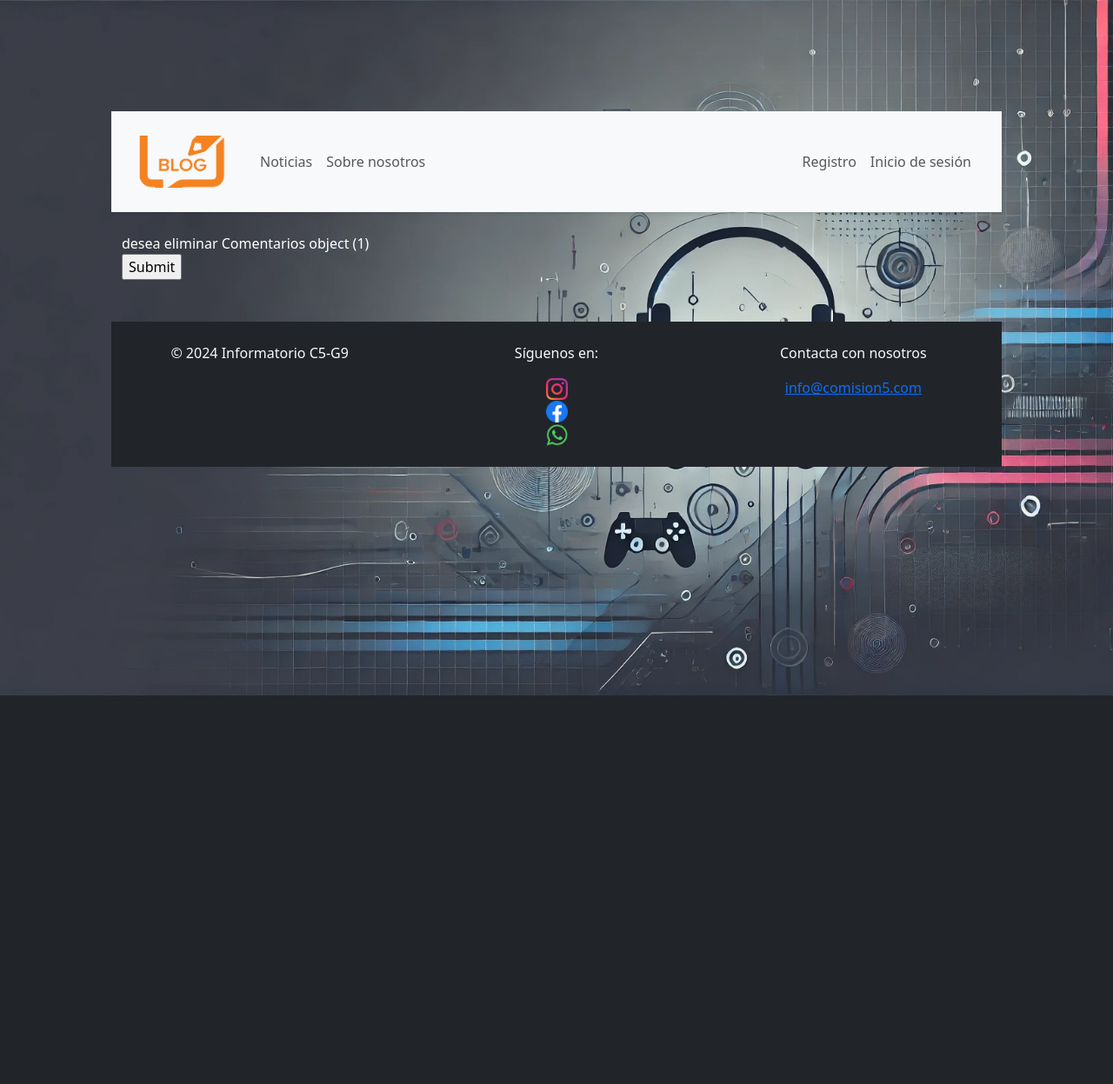
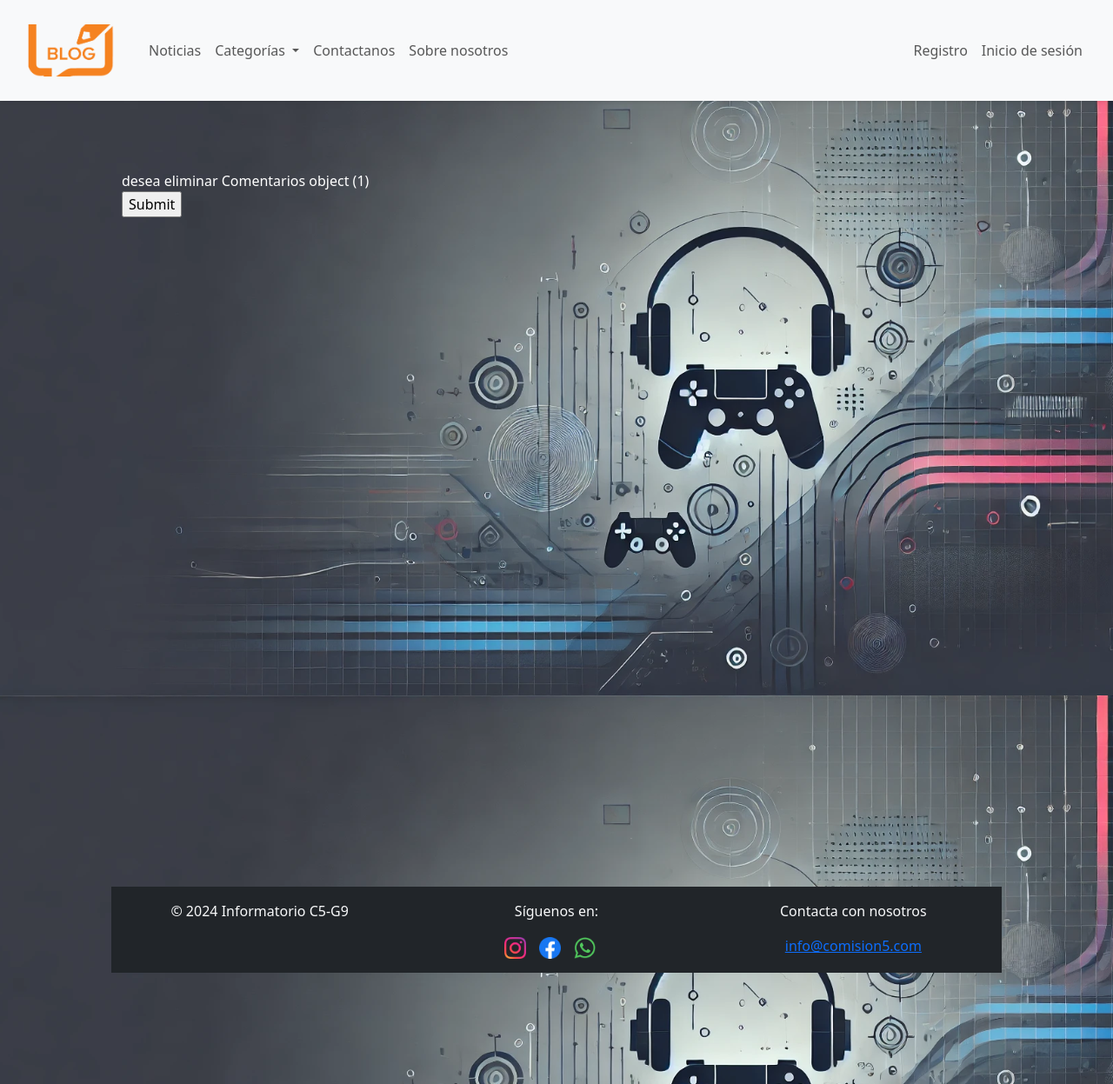
Before and after one commit to DarioCastel/blogJuegos_2024, a Django app: page /posts/borrar/1 in a window 1280 px wide. Shown: the whole page at 87% size. Before the commit the page ends 800 px from the top, so only its background shows below. Run offline with Django 5.2, Linux system fonts and the light colour scheme; data comes from the database, SQL or seed files in the repository; both versions use the stored data as it was after the commit.

Commit message:
BD , Botones  Base,
Ahora se ve bien todo

```diff
--- a/blogJuegos/apps/posts/admin.py
+++ b/blogJuegos/apps/posts/admin.py
@@ -13,6 +13,7 @@ class PostsAdmin(admin.ModelAdmin):
 class ContactoAdmin(admin.ModelAdmin):
     list_display = ('nombre', 'email')
 
+admin.site.register(Contacto)
 admin.site.register(Posts)
 admin.site.register(Categorias)
 admin.site.register(User)
--- a/blogJuegos/apps/posts/views.py
+++ b/blogJuegos/apps/posts/views.py
@@ -83,7 +83,7 @@ def perfil(request, id):
 # vista basada en clase
 class Registro(CreateView):
     form_class = RegistroForm
-    success_url = reverse_lazy("noticias")
+    success_url = reverse_lazy("login")
     template_name = "usuarios/registro.html"
 
 
--- a/blogJuegos/templates/base.html
+++ b/blogJuegos/templates/base.html
@@ -21,15 +21,43 @@
             background-position: center;
             background-repeat: no-repeat;
             background-attachment: fixed;
+            padding-top: 70px; /* Espacio para el header fijo */
+        }
+
+        /* Header fijo en la parte superior */
+        header {
+            position: fixed;
+            top: 0;
+            left: 0;
+            right: 0;
+            width: 100%;
+            z-index: 1030; /* Para asegurar que esté encima de todo */
+        }
+
+        /* Espacio de relleno para el contenido */
+        main {
+            min-height: 100vh; /* Asegura que el contenido ocupe al menos la pantalla completa */
+        }
+
+        /* Estilos para los iconos en fila */
+        .social-icons a {
+            margin-right: 15px; /* Espaciado entre los iconos */
+        }
+
+        /* Footer normal que aparece al final del contenido */
+        footer {
+            background-color: #343a40;
+            color: white;
+            padding: 15px 0;
         }
     </style>
 </head>
 
 <body>
-    <!-- Navbar -->
+    <!-- Navbar fija -->
     <header class="bg-light shadow-sm">
         <nav class="navbar navbar-expand-lg navbar-light">
-            <div class="container">
+            <div class="container-fluid">
                 <a class="navbar-brand" href="{% url 'noticias' %}">
                     <img class="logo" src="{% static 'img/blog-de-internet.png' %}" alt="Logo" width="50">
                 </a>
@@ -41,6 +69,23 @@
                     <ul class="navbar-nav me-auto mb-2 mb-lg-0">
                         <li class="nav-item">
                             <a class="nav-link" href="{% url 'noticias' %}">Noticias</a>
+                        </li>
+
+                        <!-- Categorías de Noticias Dropdown -->
+                        <li class="nav-item dropdown">
+                            <a class="nav-link dropdown-toggle" href="#" id="navbarNoticiasDropdown" role="button"
+                                data-bs-toggle="dropdown" aria-expanded="false">
+                                Categorías
+                            </a>
+                            <ul class="dropdown-menu" aria-labelledby="navbarNoticiasDropdown">
+                                {% for categoria in categorias %}
+                                    <a  class="dropdown-item" href="?categoria={{categoria.nombre}}">{{categoria.nombre}}</a>
+                                {% endfor %}
+                            </ul>
+                        </li>
+
+                        <li class="nav-item">
+                            <a class="nav-link" href="{% url 'contacto' %}">Contactanos</a>
                         </li>
                         <li class="nav-item">
                             <a class="nav-link" href="{% url 'about' %}">Sobre nosotros</a>
@@ -88,7 +133,7 @@
     </main>
 
     <!-- Footer -->
-    <footer class="bg-dark text-light py-4 mt-5">
+    <footer class="bg-dark text-light py-3">
         <div class="container text-center">
             <div class="row">
                 <div class="col-md-4">
@@ -96,9 +141,11 @@
                 </div>
                 <div class="col-md-4">
                     <p>Síguenos en:</p>
-                    <a href="#"><img src="{% static 'img/ig.ico' %}" alt="Instagram" width="25px"> </a> <br>
-                    <a href="#"><img src="{% static 'img/fb.ico' %}" alt="Facebook" width="25px"> </a> <br>
-                    <a href="#"><img src="{% static 'img/wp.ico' %}" alt="Whatsapp" width="25px"> </a>
+                    <div class="social-icons d-flex justify-content-center">
+                        <a href="#"><img src="{% static 'img/ig.ico' %}" alt="Instagram" width="25px"> </a>
+                        <a href="#"><img src="{% static 'img/fb.ico' %}" alt="Facebook" width="25px"> </a>
+                        <a href="#"><img src="{% static 'img/wp.ico' %}" alt="Whatsapp" width="25px"> </a>
+                    </div>
                 </div>
                 <div class="col-md-4">
                     <p>Contacta con nosotros</p>
```
Also changed, not shown: blogJuegos/blogJuegos/db.sqlite3, blogJuegos/media/usuarios/h_full_1563.png (added), blogJuegos/media/usuarios/personaje_derecha.png (added).
